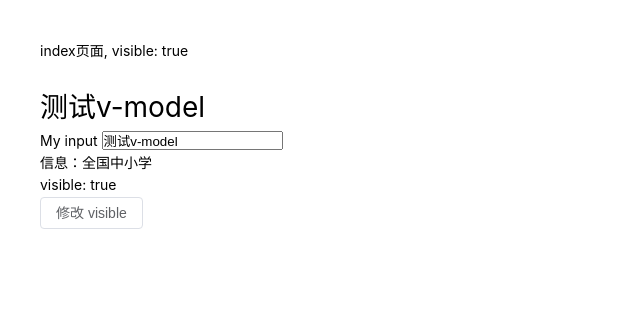
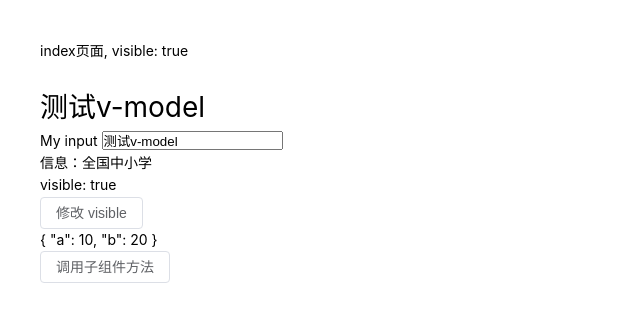
Before and after one commit to XHHZYQ/vue-latest-app, a Vue app: page /propEmit in a window 1280 px wide. Shown: the top 322 px of the page, without its empty margins (0-640 px from the left). Built offline with nearby package versions, Linux system fonts and the light colour scheme.

Commit message:
调用子组件方法

```diff
--- a/src/views/propEmit/child.vue
+++ b/src/views/propEmit/child.vue
@@ -10,10 +10,14 @@
     </div>
 
     <el-button @click="changeVisible">修改 visible</el-button>
+
+    <!-- <slot name="content"></slot> -->
+    <slot name="content" :value="slotValue"></slot>
   </div>
 </template>
 
 <script setup>
+import { defineModel, defineEmits, defineProps, defineExpose, defineSlots, useSlots } from 'vue';
 const props = defineProps({
   message: { type: String },
   visible: { type: Boolean }
@@ -30,6 +34,12 @@ defineExpose({
   changeVisible,
   changeData
 });
+
+// // 定义插槽
+// const { content } = defineSlots();
+// // 使用插槽内容
+// const slotValue = useSlots().content();
+const slotValue = { a: 10, b: 20 };
 </script>
 
 <style lang="less" scoped></style>
--- a/src/views/propEmit/index.vue
+++ b/src/views/propEmit/index.vue
@@ -3,8 +3,19 @@
     <div>index页面, visible: {{ parentData.visible }}</div>
     <br />
     <h1>{{ parentModel }}</h1>
-    <childComponent ref="child" v-model="parentModel" :message="parentData.message" v-model:visible="parentData.visible" />
+    <childComponent
+      ref="childRef"
+      v-model="parentModel"
+      :message="parentData.message"
+      v-model:visible="parentData.visible"
+    >
+      <template #content="{ value }">
+        <div>{{ value }}</div>
+      </template>
+    </childComponent>
 
+
+    <el-button @click="callChildMethod">调用子组件方法</el-button>
   </div>
 </template>
 
@@ -16,12 +27,16 @@ const parentData = reactive({ message: '全国中小学', visible: true });
 
 const parentModel = ref('测试v-model');
 
+const childRef = ref(null);
+const callChildMethod = () => {
+  console.log('childRef', childRef.value.changeVisible);
+  childRef.value.changeVisible();
+};
+
 onMounted(() => {
-const child = ref(null);
-console.log('child 2w6。。', child.value);
+  const { changeVisible, changeData } = childRef.value;
+  console.log('changeVisible。。', changeVisible, changeData);
 });
-
-
 </script>
 
 <style lang="less" scoped></style>
```
